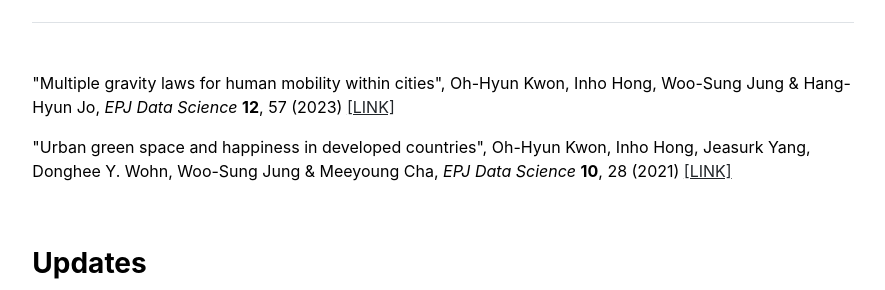
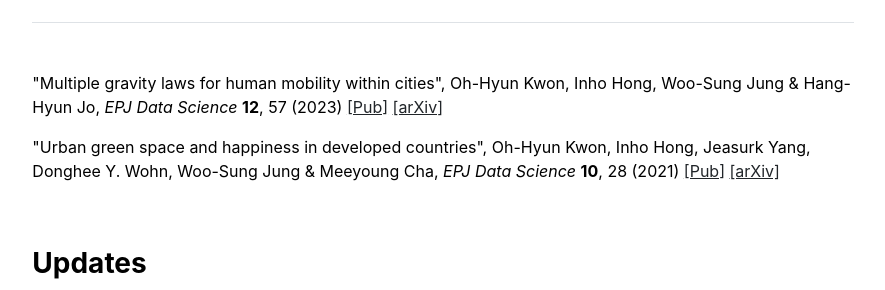
Before and after one commit to pothyd/pothyd.github.io, a Jekyll site: the page built from index.md, in a window 1280 px wide. Shown: the part 539-829 px from the top of the page, without its empty margins (197-1082 px from the left). Built offline with Jekyll 4.4.1, drawn with Linux system fonts in a browser that asks for light colours.

Commit message:
Update publications.html

```diff
--- a/_includes/publications.html
+++ b/_includes/publications.html
@@ -3,11 +3,11 @@
     <h3 class="fw-bold border-bottom pb-3 mb-5">Publications</h3>
     {% if page.title == "Home" %}
       {% for item in site.data.publications.featured %}
-        <p>{{ item.name }} <a href="{{ item.url }}">[LINK]</a></p>
+        <p>{{ item.name }} <a href="{{ item.url }}">[Pub]</a> <a href="{{ item.url }}">[arXiv]</a></p>
       {% endfor %}
     {% else %}
       {% for item in site.data.publications.index %}
-        <p><a href="{{ item.url }}">{{ item.name }}</a></p>
+        <p>{{ item.name }} <a href="{{ item.url }}">[Pub]</a> <a href="{{ item.url }}">[arXiv]</a></p>
       {% endfor %}
     {% endif %}
   </div>
```
